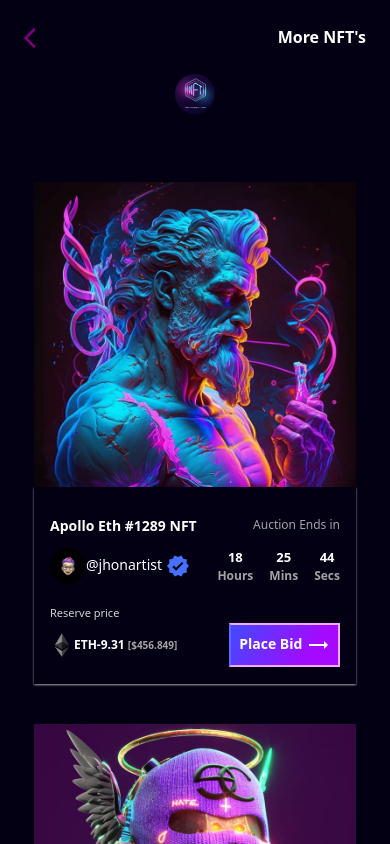
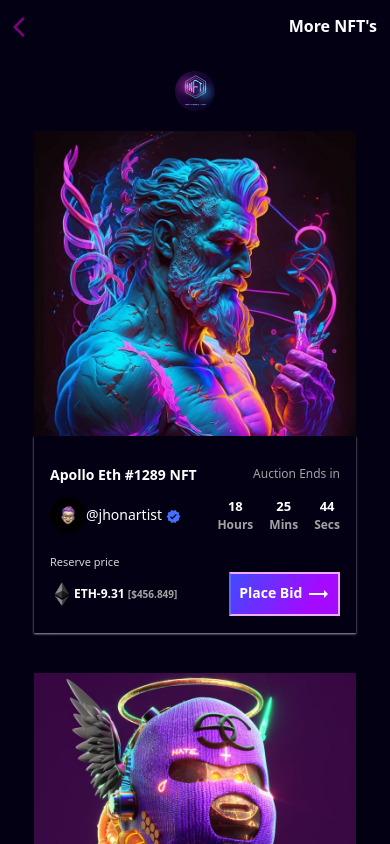
Before and after one commit to freshposh-code/BravaaArt_WEBAPP, a Next.js app: page /viewcards in a window 390 px wide. Shown: the top 844 px of the page. Built offline with nearby package versions, Linux system fonts and the light colour scheme.

Commit message:
first commit

```diff
--- a/components/Collections/NftCards.tsx
+++ b/components/Collections/NftCards.tsx
@@ -12,8 +12,8 @@ import { fadeIn } from '@/Utils/Motions/motion';
 
 const NftCards = () => {
   return (
-    <section className="sm:px-20 px-6 sm:py-16 py-6">
-    <div className='flex justify-between items-center text-[#fff] sm:text-[1.3em] xm:text-[1em] text-[12px] font-semibold'>
+    <section className="sm:py-16 py-6">
+    <div className='flex justify-between items-center text-[#fff] sm:text-[1.3em] xm:text-[1em] text-[12px] font-semibold sm:px-20 px-6'>
         <TextShowCase fontSize=''>Top <span className='font-serif'>NFT's</span> now</TextShowCase>
 
         <Link href="/viewcards">
@@ -21,7 +21,7 @@ const NftCards = () => {
         </Link>
         </div>
 
-        <section className="flex flex-wrap mt-12 justify-center">
+        <section className="flex flex-wrap mt-12 justify-center sm:px-20 px-1">
           {nftCards.map((item, index) => (
         <motion.div variants={fadeIn("up", "spring", index * 0.45, 0.70 )} className='text-white py-5 px-2' key={item.id}>
         <Image src={item.TopNft} alt="NFT's" width={1000} height={1000} className='w-[322px] h-[305px] object-cover' />
@@ -35,7 +35,7 @@ const NftCards = () => {
         <div className="flex items-center justify-between">
           <div className='flex items-center'>
           <Image src={item.userPic} alt='avater' width={500} height={500} className='rounded-[50%] xm:h-[36px] h-[25px] xm:w-[36px] w-[25px] object-cover' />
-          <TextShowCase fontSize='font-medium sm:text-sm xm:text-sm text-xs'>{item.UserName} <VerifiedIcon style={{ color: ' #4671ff'}} className='xm:text-[15px] text-[11px]'/></TextShowCase>
+          <TextShowCase fontSize='font-medium sm:text-sm xm:text-sm text-xs'>{item.UserName} <VerifiedIcon style={{ color: ' #4671ff', fontSize: '15px'}}/></TextShowCase>
           </div>
           <div className='font-semibold text-center'>
             <div className="flex xm:gap-4 gap-1 sm:text-sm xm:text-[13px] text-[9px]">
--- a/pages/viewcards.tsx
+++ b/pages/viewcards.tsx
@@ -6,8 +6,6 @@ import TextShowCase from '@/Utils/Motions/TextShowCase';
 import './viewcard.css'
 import { nftCards2 } from '@/Constant/Data';
 import Image from 'next/image';
-// import {motion} from 'framer-motion'
-// import { fadeIn } from '@/Utils/Motions/motion';
 import VerifiedIcon from '@mui/icons-material/Verified';
 import TrendingFlatIcon from '@mui/icons-material/TrendingFlat';
 import SectionWrapper from '@/HOC/SectionWrapper';
@@ -15,8 +13,8 @@ import SectionWrapper from '@/HOC/SectionWrapper';
 const ViewCards = () => {
   return (
     <>
-    <section className="bg-[#030014] h-full p-6">
-      <div className="flex justify-between items-center">
+    <section className="bg-[#030014] h-full p-[5px]">
+      <div className="flex justify-between items-center p-2">
       <Link href='/' className=''>
         <ArrowBackIosIcon style={{color: 'purple'}} />
       </Link>
@@ -28,8 +26,8 @@ const ViewCards = () => {
       <Image src='/GoogleI.jpg' alt='' width={3000} height={3000} className='sm:w-16 w-10 sm:h-16 h-10 rounded-[50%] sm:mt-0 mt-6' />
        </div>
 
-      <section className="flex flex-wrap mt-12 justify-center">
-          {nftCards2.map((item, index) => (
+      <section className="flex flex-wrap sm:mt-12 mt-0 justify-center">
+          {nftCards2.map((item) => (
         <div className='text-white py-5 px-2' key={item.id}>
         <Image src={item.TopNft} alt="NFT's" width={1000} height={1000} className='w-[322px] h-[305px] object-cover' />
      <div className="p-4 shadow-sm shadow-neutral-400 bg-[#00000000]">
@@ -42,7 +40,7 @@ const ViewCards = () => {
         <div className="flex items-center justify-between">
           <div className='flex items-center'>
           <Image src={item.userPic} alt='avater' width={500} height={500} className='rounded-[50%] xm:h-[36px] h-[25px] xm:w-[36px] w-[25px] object-cover' />
-          <TextShowCase fontSize='font-medium sm:text-sm xm:text-sm text-xs'>{item.UserName} <VerifiedIcon style={{ color: ' #4671ff'}} className='xm:text-[15px] text-[11px]'/></TextShowCase>
+          <TextShowCase fontSize='font-medium sm:text-sm xm:text-sm text-xs'>{item.UserName} <VerifiedIcon style={{ color: ' #4671ff', fontSize: '15px'}}/></TextShowCase>
           </div>
           <div className='font-semibold text-center'>
             <div className="flex xm:gap-4 gap-1 sm:text-sm xm:text-[13px] text-[9px]">
@@ -88,5 +86,4 @@ const ViewCards = () => {
     </>
   )
 }
-// variants={fadeIn("down", "spring", index * 0.45, 0.70 )}
 export default SectionWrapper(ViewCards)
```
